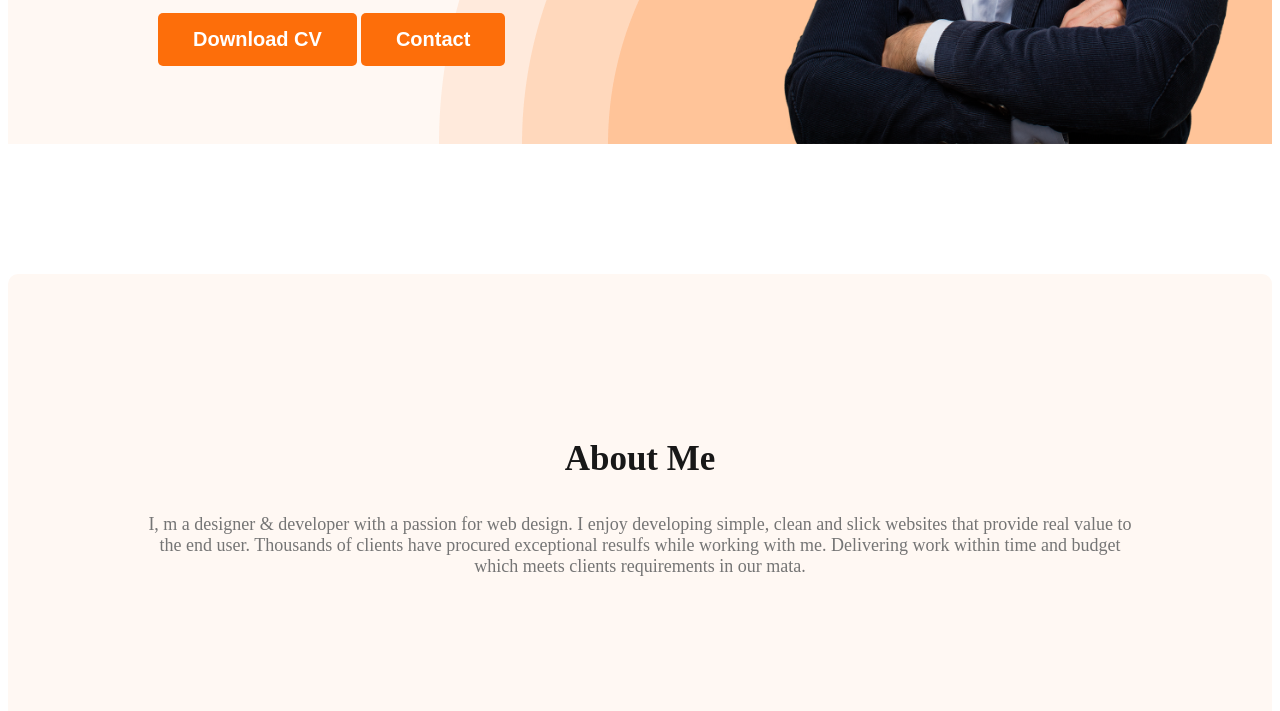
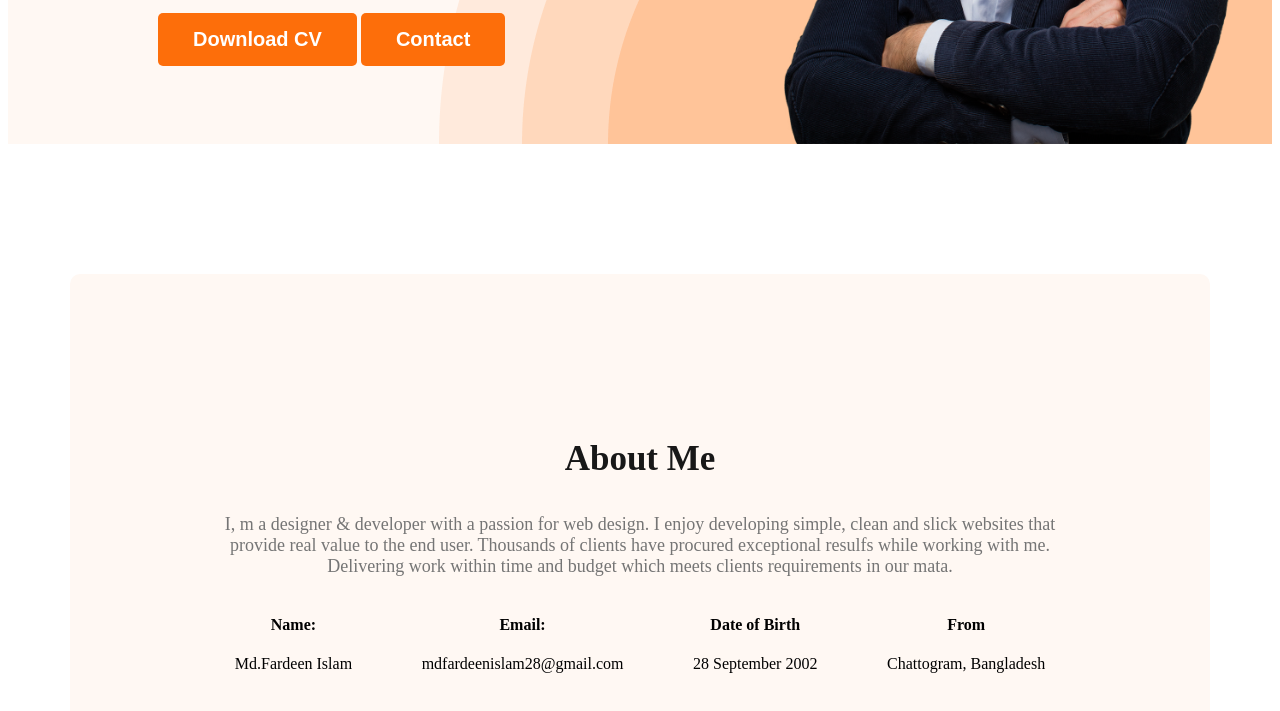
Before and after one commit to liquid-coder/simple-webdeveloper-portfolio, a plain HTML site: page index.html in a window 1280 px wide. Shown: the part 615-1326 px from the top of the page. Drawn offline with Linux system fonts and the light colour scheme.

Commit message:
about info

```diff
--- a/index.html
+++ b/index.html
@@ -36,6 +36,24 @@
         <section class="about">
             <h3 class="section-title">About Me</h3>
             <p class = "section-description">I, m a designer & developer with a passion for web design. I enjoy developing simple, clean and slick websites that provide real value to the end user. Thousands of clients have procured exceptional resulfs while working with me. Delivering work within time and budget which meets clients requirements in our mata.</p>
+            <div class = "about-info-container">
+                <div class="about-info">
+                    <h4 class="info-title">Name:</h4>
+                    <p class="info-description">Md.Fardeen Islam</p>
+                </div>
+                <div class="about-info">
+                    <h4 class="info-title">Email:</h4>
+                    <p class="info-description">mdfardeenislam28@gmail.com</p>
+                </div>
+                <div class="about-info">
+                    <h4 class="info-title">Date of Birth</h4>
+                    <p class="info-description">28 September 2002</p>
+                </div>
+                <div class="about-info">
+                    <h4 class="info-title">From</h4>
+                    <p class="info-description">Chattogram, Bangladesh</p>
+                </div>
+            </div>
         </section>
     </main>
     <footer>
--- a/styles/portfolio.css
+++ b/styles/portfolio.css
@@ -94,3 +94,14 @@ nav a{
     text-align: center;
     font-size: 18px;
 }
+main{
+    max-width: 1140px;
+    margin:0 auto;
+}
+.about-info-container{
+        display:flex;
+        justify-content: space-around;
+}
+.about-info{
+    text-align: center;
+}
```
